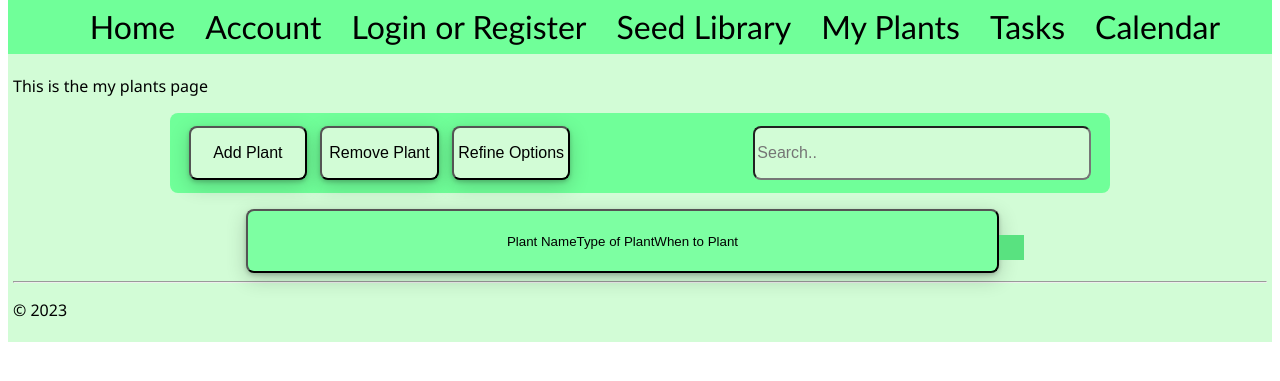
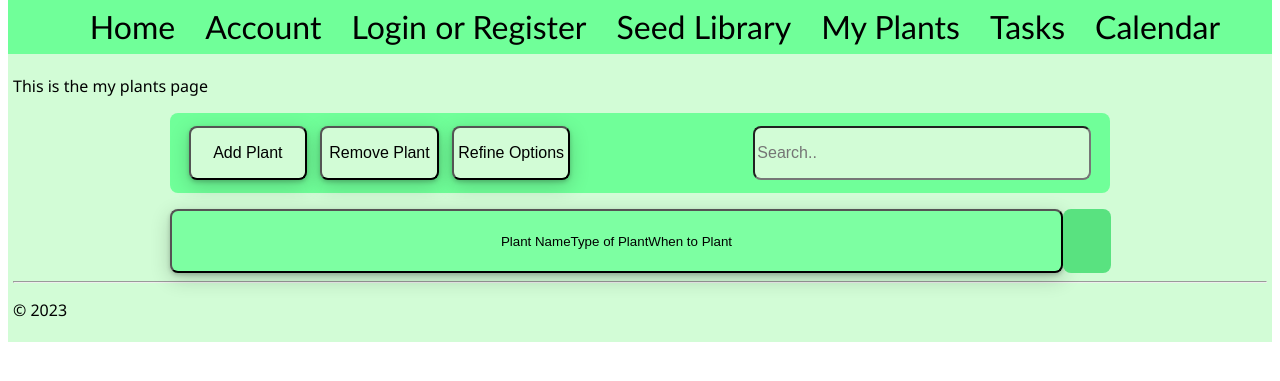
Before and after one commit to bzf7132/GardenPatch, a Flask app: page /myPlants/ in a window 1280 px wide. Shown: the part 166-547 px from the top of the page. Run offline with Flask 3, Linux system fonts and the light colour scheme.

Commit message:
Fixed Checkbox CSS
Fixed the checkbox CSS.

```diff
--- a/static/css/site.css
+++ b/static/css/site.css
@@ -93,12 +93,11 @@
     margin-top: 1rem;
     margin-left: auto;
     margin-right: auto;
-    display: flex;
-    align-items: center;
-    justify-content: center;
+    display: grid;
+    grid-template-columns: 95% 5%;
 }
 .InfoButton {
-    width: 80%;
+    width: 100%;
     background-color: #7dffa2;
     height: 4rem;
     display: flex;
@@ -126,8 +125,6 @@
 .container {
     display: block;
     position: relative;
-    padding-left: 35px;
-    margin-bottom: 12px;
     cursor: pointer;
     font-size: 22px;
     -webkit-user-select: none;
@@ -148,9 +145,10 @@
     position: absolute;
     top: 0;
     left: 0;
-    height: 25px;
-    width: 25px;
+    height: 4rem;
+    width: 3rem;
     background-color:#59e280;
+    border-radius: 8px;
   }
   /* When mouse hovers, change to a light green background colour */
 .container:hover input ~ .checkmark {
@@ -172,12 +170,12 @@
   }
   /* Style the checkmark*/
   .container .checkmark:after {
-    left: 9px;
-    top: 5px;
-    width: 5px;
-    height: 10px;
+    left: 15px;
+    top: 10px;
+    width: 25%;
+    height: 50%;
     border: solid rgb(0, 0, 0);
-    border-width: 0 3px 3px 0;
+    border-width: 0 2px 2px 0;
     -webkit-transform: rotate(45deg);
     -ms-transform: rotate(45deg);
     transform: rotate(45deg);
@@ -366,7 +364,6 @@ padding: 1rem;
   transform: translate(-50%, -50%);
   border: 3px solid #59e280;
   box-shadow: 0 3px 6px 0 rgba(0,0,0,0.2), 0 6px 20px 0 rgba(0,0,0,0.19);
-  place-items: center;
   text-align: center;
   visibility: hidden;
 }
```
